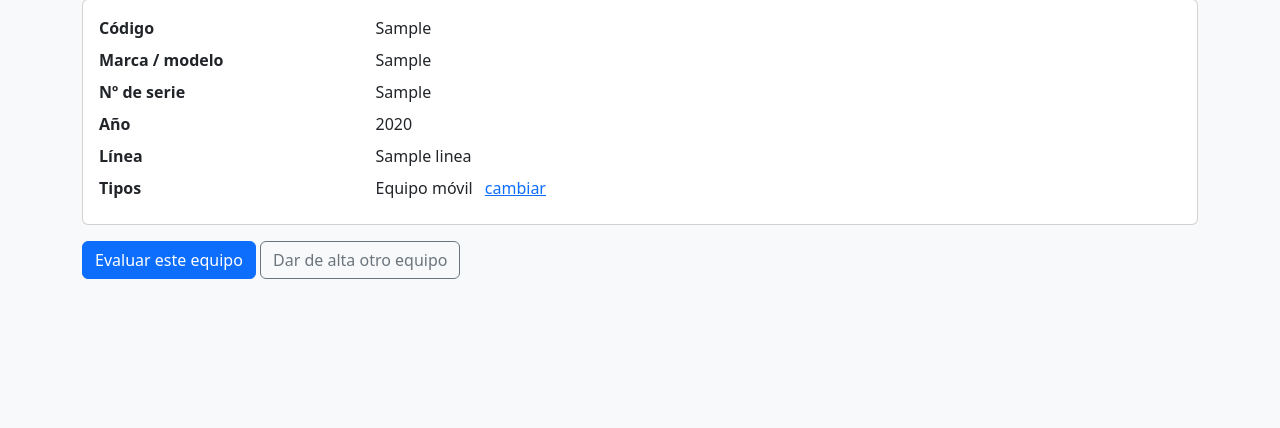
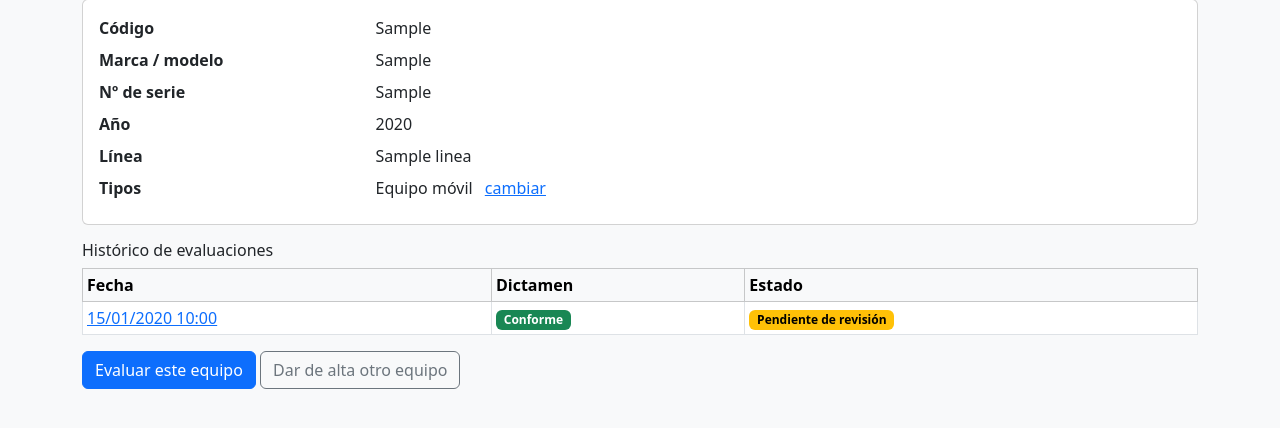
Before and after one commit to socjoseluis/tfb-rd1215, a Django app: page /equipos/1/ in a window 1280 px wide. Shown: the part 139-567 px from the top of the page. Run offline with Django 5.2, Linux system fonts and the light colour scheme; data comes from the database, SQL or seed files in the repository; tables that the repository leaves empty hold one stand-in row (values such as "Sample post"); some libraries are stand-ins or nearby versions.

Commit message:
Marcar para revisión las evaluaciones que quedan incompletas
Añadir un tipo a un equipo hace aplicables criterios del Anexo I.2 que
las evaluaciones anteriores nunca comprobaron: quedan incompletas y se
marcan para revisión, reutilizando el mecanismo que RF-07 define para
las incidencias. Quitar un tipo no las invalida, solo deja respuestas
que ya no aplican, así que no se marcan.

La ficha del equipo pasa a mostrar el histórico de evaluaciones con su
dictamen y su estado, que hasta ahora no tenía interfaz (RF-03).

Co-Authored-By: Claude Opus 4.8 <noreply@anthropic.com>

```diff
--- a/app/evaluaciones/templates/evaluaciones/equipo_detalle.html
+++ b/app/evaluaciones/templates/evaluaciones/equipo_detalle.html
@@ -37,6 +37,46 @@
         </div>
     </div>
 
+    <h2 class="h6">Histórico de evaluaciones</h2>
+    {% if evaluaciones %}
+        <table class="table table-sm table-bordered align-middle bg-white">
+            <thead class="table-light">
+                <tr>
+                    <th scope="col">Fecha</th>
+                    <th scope="col">Dictamen</th>
+                    <th scope="col">Estado</th>
+                </tr>
+            </thead>
+            <tbody>
+            {% for evaluacion in evaluaciones %}
+                <tr>
+                    <td>
+                        <a href="{% url 'evaluaciones:evaluacion_detalle' pk=evaluacion.pk %}">
+                            {{ evaluacion.fecha|date:"d/m/Y H:i" }}
+                        </a>
+                    </td>
+                    <td>
+                        {% if evaluacion.dictamen == "Conforme" %}
+                            <span class="badge text-bg-success">{{ evaluacion.dictamen }}</span>
+                        {% else %}
+                            <span class="badge text-bg-danger">{{ evaluacion.dictamen }}</span>
+                        {% endif %}
+                    </td>
+                    <td>
+                        {% if evaluacion.en_revision %}
+                            <span class="badge text-bg-warning">Pendiente de revisión</span>
+                        {% else %}
+                            —
+                        {% endif %}
+                    </td>
+                </tr>
+            {% endfor %}
+            </tbody>
+        </table>
+    {% else %}
+        <p class="text-secondary">Este equipo no se ha evaluado todavía.</p>
+    {% endif %}
+
     <a class="btn btn-primary" href="{% url 'evaluaciones:evaluacion_nueva' pk=equipo.pk %}">Evaluar este equipo</a>
     <a class="btn btn-outline-secondary" href="{% url 'evaluaciones:equipo_alta' %}">Dar de alta otro equipo</a>
 {% endblock %}
--- a/app/evaluaciones/views.py
+++ b/app/evaluaciones/views.py
@@ -32,7 +32,13 @@ def equipo_detalle(request, pk):
     pública.
     """
     equipo = get_object_or_404(Equipo, pk=pk)
-    return render(request, 'evaluaciones/equipo_detalle.html', {'equipo': equipo})
+    # El dictamen recorre las respuestas de cada evaluación: sin prefetch
+    # sería una consulta por evaluación listada.
+    evaluaciones = equipo.evaluaciones.prefetch_related('respuestas')
+    return render(request, 'evaluaciones/equipo_detalle.html', {
+        'equipo': equipo,
+        'evaluaciones': evaluaciones,
+    })
 
 
 def equipo_importar(request):
@@ -62,9 +68,18 @@ def equipo_tipos(request, pk):
     evaluar = '1' in (request.GET.get('evaluar'), request.POST.get('evaluar'))
 
     if request.method == 'POST':
+        tipos_antes = set(equipo.tipos.values_list('pk', flat=True))
         form = EquipoTiposForm(request.POST, instance=equipo)
         if form.is_valid():
             form.save()
+            # Añadir un tipo hace aplicables criterios del Anexo I.2 que las
+            # evaluaciones anteriores nunca llegaron a comprobar: quedan
+            # incompletas y se marcan para revisión, el mismo mecanismo que
+            # RF-07 usa al registrar una incidencia. Quitar un tipo no las
+            # invalida, solo deja respuestas que ya no aplican.
+            tipos_despues = set(equipo.tipos.values_list('pk', flat=True))
+            if tipos_despues - tipos_antes:
+                equipo.evaluaciones.update(en_revision=True)
             if evaluar:
                 return redirect('evaluaciones:evaluacion_nueva', pk=equipo.pk)
             return redirect('evaluaciones:equipo_detalle', pk=equipo.pk)
```
Also changed, not shown: app/evaluaciones/templates/evaluaciones/evaluacion_detalle.html (+9 -0 lines).
